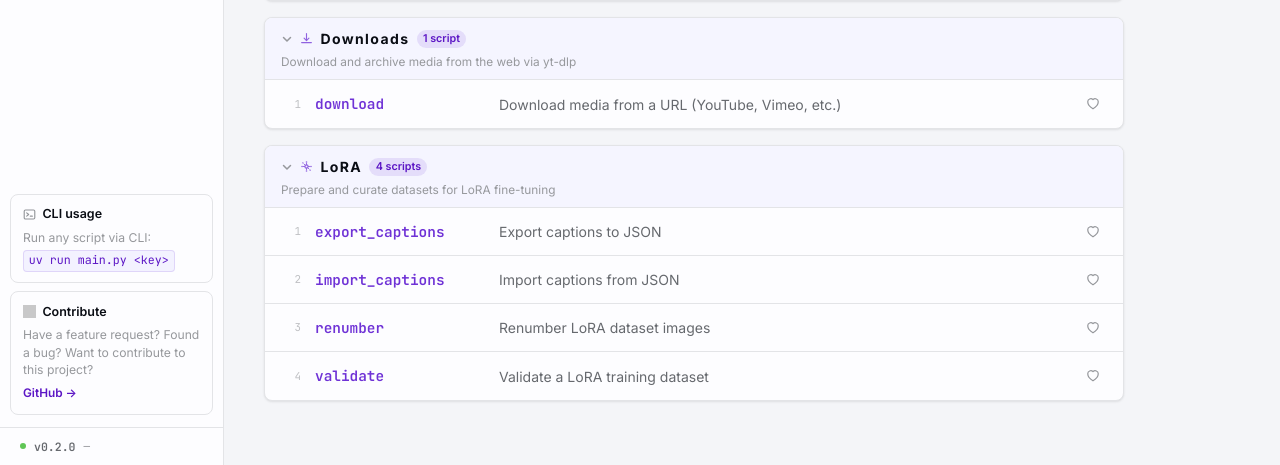
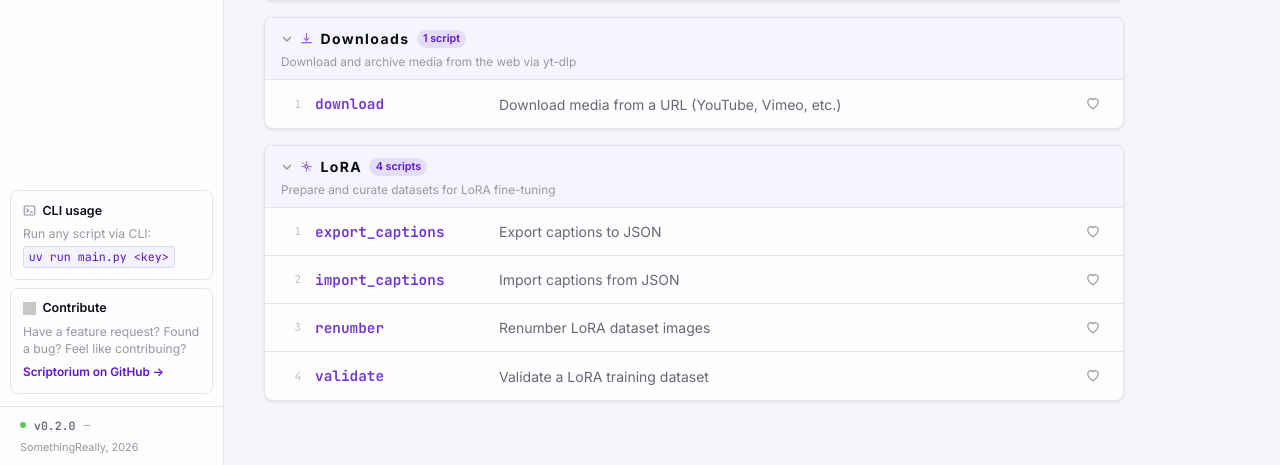
Before and after one commit to ayy-em/scriptorium, a FastAPI app: page / in a window 1280 px wide. Shown: the part 673-1138 px from the top of the page. Run offline with FastAPI, Linux system fonts and the light colour scheme; some libraries are stand-ins or nearby versions; grey boxes are pictures that could not be loaded.

Commit message:
add credit attribution link and GitHub contribute card to sidebar
- wrap status dot/version/hash in .sidebar-status-row
- add SomethingReally credit link below version row
- CSS: sidebar-status column layout, sidebar-credit + hover styles

```diff
--- a/webapp/static/style.css
+++ b/webapp/static/style.css
@@ -373,12 +373,29 @@ html.dark .sidebar-github-logo { filter: invert(1); opacity: 0.6; }
 /* ─── Sidebar status bar ─────────────────────────────────────────────────── */
 .sidebar-status {
   display: flex;
-  align-items: center;
-  gap: 0.5rem;
+  flex-direction: column;
+  gap: 0.3rem;
   padding: 0.625rem 1.25rem;
   border-top: 1px solid var(--border);
   margin-top: 0.75rem;
   transition: border-color 200ms ease;
+}
+
+.sidebar-status-row {
+  display: flex;
+  align-items: center;
+  gap: 0.5rem;
+}
+
+.sidebar-credit {
+  font-size: 0.68rem;
+  color: var(--text-faint);
+  text-decoration: none;
+  transition: color 120ms ease;
+}
+
+@media (hover: hover) and (pointer: fine) {
+  .sidebar-credit:hover { color: var(--text-muted); }
 }
 
 .status-dot {
--- a/webapp/templates/_sidebar.html
+++ b/webapp/templates/_sidebar.html
@@ -58,16 +58,22 @@
       <img src="/static/img/github.png" width="13" height="13" alt="" aria-hidden="true" class="sidebar-github-logo">
       <span class="sidebar-cli-title">Contribute</span>
     </div>
-    <p class="sidebar-info-text">Have a feature request? Found a bug? Want to contribute to this project?</p>
+    <p class="sidebar-info-text">Have a feature request? Found a bug? Feel like contribuing?</p>
     <a href="https://github.com/ayy-em/scriptorium"
        target="_blank"
        rel="noopener noreferrer"
-       class="sidebar-github-link">GitHub &rarr;</a>
+       class="sidebar-github-link">Scriptorium on GitHub &rarr;</a>
   </div>
 
   <div class="sidebar-status">
-    <span class="status-dot" title="All systems go"></span>
-    <span class="status-version">v{{ version }}</span>
-    <span class="status-hash">{{ git_hash }}</span>
+    <div class="sidebar-status-row">
+      <span class="status-dot" title="All systems go"></span>
+      <span class="status-version">v{{ version }}</span>
+      <span class="status-hash">{{ git_hash }}</span>
+    </div>
+    <a href="https://somethingreally.fun"
+       target="_blank"
+       rel="noopener noreferrer"
+       class="sidebar-credit">SomethingReally, 2026</a>
   </div>
 </aside>
```
